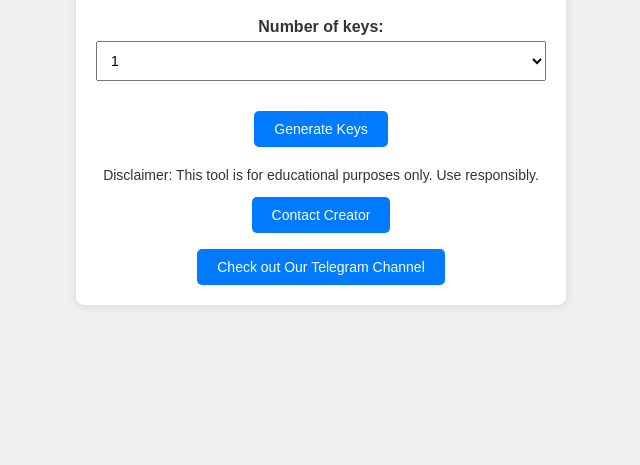
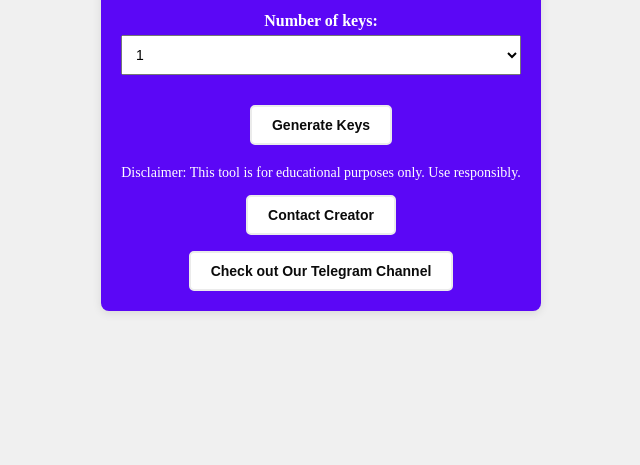
Before and after one commit to muazmuhabau/Hamster, a plain HTML site: page index.html in a window 1280 px wide. Shown: the part 335-800 px from the top of the page, without its empty margins (319-959 px from the left). Drawn offline with Linux system fonts and the light colour scheme.

Commit message:
Update styles.css

```diff
--- a/styles.css
+++ b/styles.css
@@ -1,5 +1,5 @@
 body {
-    font-family: Arial, sans-serif;
+    font-family: 'Poppins';
     background-color: #f0f0f0;
     color: #333;
     display: flex;
@@ -10,13 +10,14 @@ body {
 }
 
 .container {
-    background: #fff;
+    background: #5b07f6;
     border-radius: 8px;
     box-shadow: 0 2px 10px rgba(0, 0, 0, 0.1);
     padding: 20px;
-    max-width: 450px;
-    width: 90%;
+    max-width: 400px;
+    width: 80%;
     text-align: center;
+    color: white;
 }
 
 h1 {
@@ -41,17 +42,20 @@ select {
 }
 
 button {
-    background-color: #007bff;
-    color: white;
+    background-color: #fff;
+    color: rgb(11, 11, 11);
     border: none;
     padding: 10px 20px;
     font-size: 14px;
     border-radius: 5px;
     cursor: pointer;
+    font-weight: 600;
+    border: 2px solid rgb(235, 235, 235);
 }
 
 button:hover {
-    background-color: #0056b3;
+    background-color: #5b07f6;
+    color: white;
 }
 
 .hidden {
```
